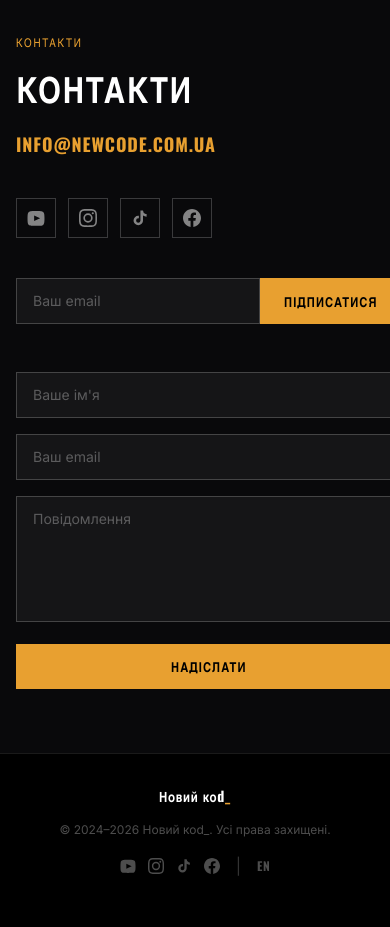
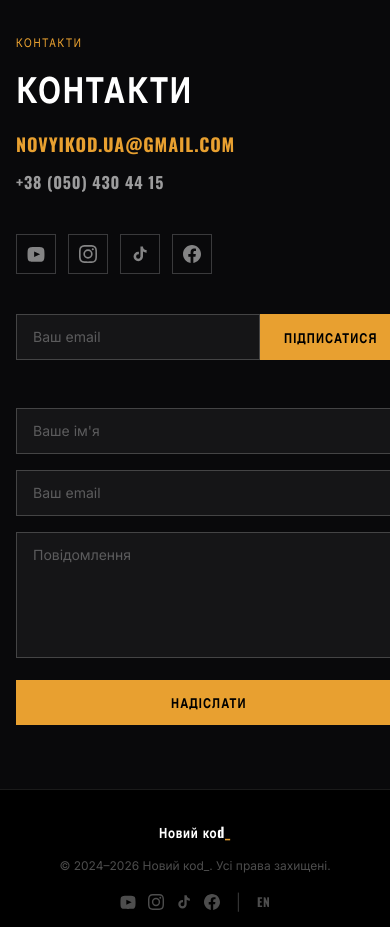
Before and after one commit to Dmitrylolo/noviy-kod, a Next.js app: page / in a window 390 px wide. Shown: the part 8540-9467 px from the top of the page. Built offline with nearby package versions, Linux system fonts and the light colour scheme.

Commit message:
Contacts: update email to novyikod.ua@gmail.com, add phone +38 050 430 44 15

```diff
--- a/src/components/ContactSection.tsx
+++ b/src/components/ContactSection.tsx
@@ -71,9 +71,15 @@ export default function ContactSection({ lang }: ContactSectionProps) {
 
             <a
               href={`mailto:${t.email}`}
-              className="text-[#E8A030] font-display text-lg tracking-widest mb-10 block hover:text-white transition-colors"
+              className="text-[#E8A030] font-display text-lg tracking-widest mb-3 block hover:text-white transition-colors"
             >
               {t.email}
+            </a>
+            <a
+              href={`tel:${t.phone.replace(/\s|\(|\)/g, '')}`}
+              className="text-white/60 font-display text-base tracking-widest mb-10 block hover:text-white transition-colors"
+            >
+              {t.phone}
             </a>
 
             {/* Socials */}
--- a/src/lib/content.ts
+++ b/src/lib/content.ts
@@ -400,7 +400,8 @@ export const ui = {
     },
     contact: {
       title: 'Контакти',
-      email: 'info@newcode.com.ua',
+      email: 'novyikod.ua@gmail.com',
+      phone: '+38 (050) 430 44 15',
       namePlaceholder: 'Ваше ім\'я',
       emailPlaceholder: 'Ваш email',
       messagePlaceholder: 'Повідомлення',
@@ -491,7 +492,8 @@ export const ui = {
     },
     contact: {
       title: 'Contact',
-      email: 'info@newcode.com.ua',
+      email: 'novyikod.ua@gmail.com',
+      phone: '+38 (050) 430 44 15',
       namePlaceholder: 'Your name',
       emailPlaceholder: 'Your email',
       messagePlaceholder: 'Message',
```
